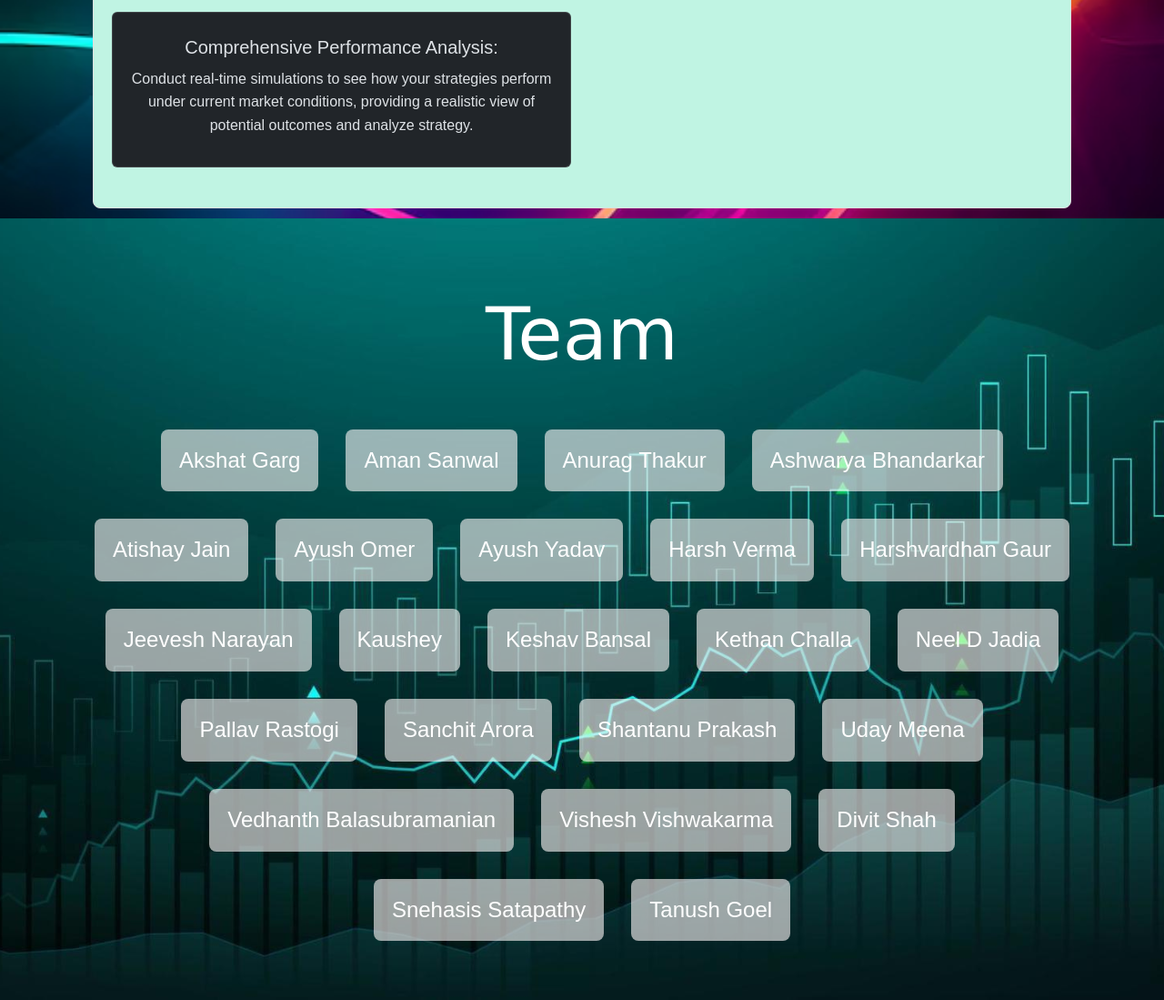
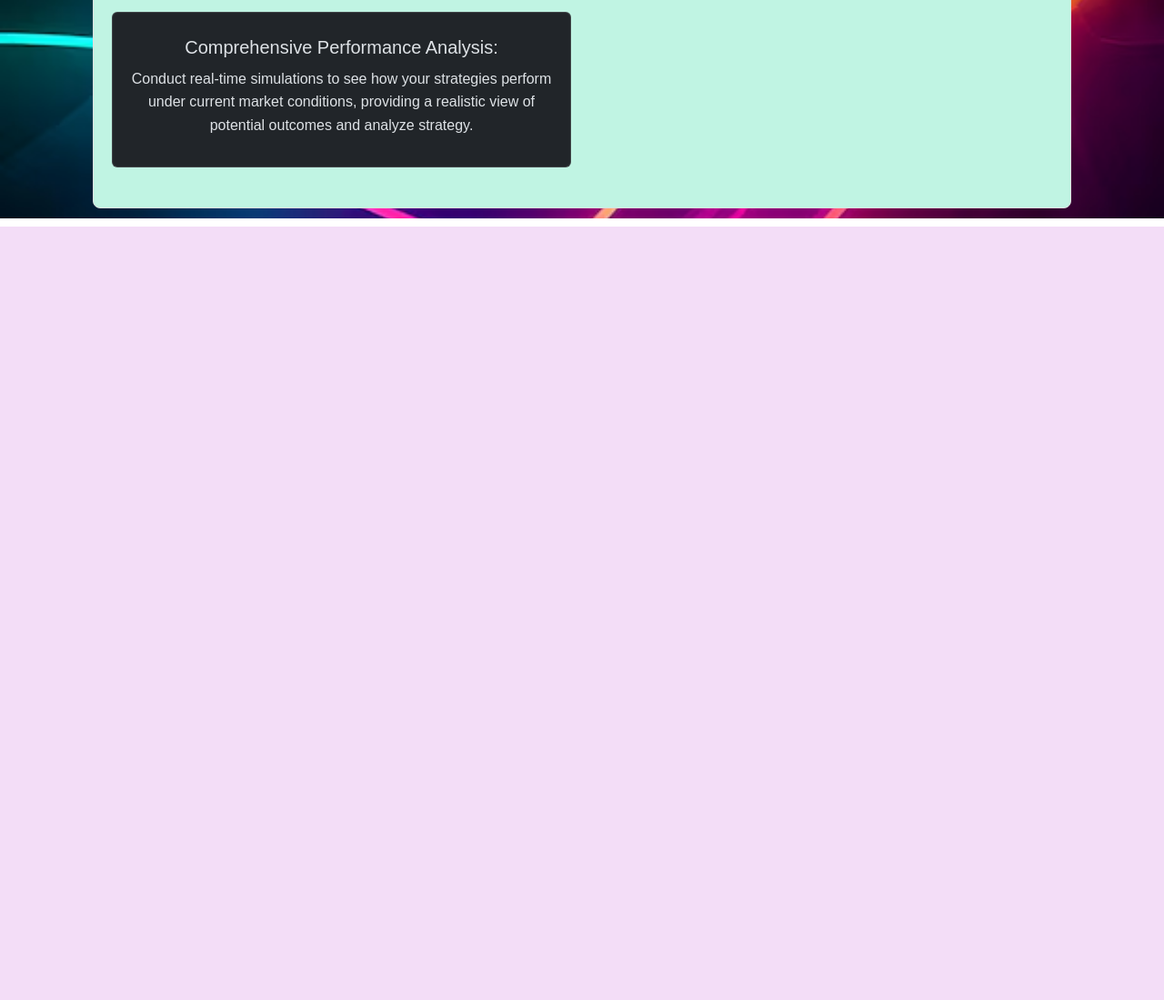
Before and after one commit to ataanuuu/tradebacktest, a Django app: page / in a window 1280 px wide. Shown: the part 2125-3224 px from the top of the page at 91% size. After the commit the page ends 2374 px from the top, so only its background shows below. Run offline with Django 5.2, Linux system fonts and the light colour scheme; some libraries are stand-ins or nearby versions.

Commit message:
Update home.html

```diff
--- a/main/templates/home.html
+++ b/main/templates/home.html
@@ -546,82 +546,7 @@ color: white; }
     </div>
 
 </div>
-<div class="team-section">
-    <div class="container">
-        <h2 id="team" style="font-family: 'Lucida Sans', 'Lucida Sans Regular', 'Lucida Grande', 'Lucida Sans Unicode', Geneva, Verdana, sans-serif; font-size: 80.23px;">Team</h2>
-        <div class="team-container">
-            <div class="team-member">
-                <h4>Akshat Garg</h4>
-            </div>
-            <div class="team-member">
-                <h4>Aman Sanwal</h4>
-            </div>
-            <div class="team-member">
-                <h4>Anurag Thakur</h4>
-            </div>
-            <div class="team-member">
-                <h4>Ashwarya Bhandarkar</h4>
-            </div>
-            <div class="team-member">
-                <h4>Atishay Jain</h4>
-            </div>
-            <div class="team-member">
-                <h4>Ayush Omer</h4>
-            </div>
-            <div class="team-member">
-                <h4>Ayush Yadav</h4>
-            </div>
-            <div class="team-member">
-                <h4>Harsh Verma</h4>
-            </div>
-            <div class="team-member">
-                <h4>Harshvardhan Gaur</h4>
-            </div>
-            <div class="team-member">
-                <h4>Jeevesh Narayan</h4>
-            </div>
-            <div class="team-member">
-                <h4>Kaushey</h4>
-            </div>
-            <div class="team-member">
-                <h4>Keshav Bansal</h4>
-            </div>
-            <div class="team-member">
-                <h4>Kethan Challa</h4>
-            </div>
-            <div class="team-member">
-                <h4>Neel D Jadia</h4>
-            </div>
-            <div class="team-member">
-                <h4>Pallav Rastogi</h4>
-            </div>
-            <div class="team-member">
-                <h4>Sanchit Arora</h4>
-            </div>
-            <div class="team-member">
-                <h4>Shantanu Prakash</h4>
-            </div>
-            <div class="team-member">
-                <h4>Uday Meena</h4>
-            </div>
-            <div class="team-member">
-                <h4>Vedhanth Balasubramanian</h4>
-            </div>
-            <div class="team-member">
-                <h4>Vishesh Vishwakarma</h4>
-            </div>
-            <div class="team-member">
-                <h4>Divit Shah</h4>
-            </div>
-            <div class="team-member">
-                <h4>Snehasis Satapathy</h4>
-            </div>
-            <div class="team-member">
-                <h4>Tanush Goel</h4>
-            </div>
-        </div>
-    </div>
-</div>
+
 
 
 
```
